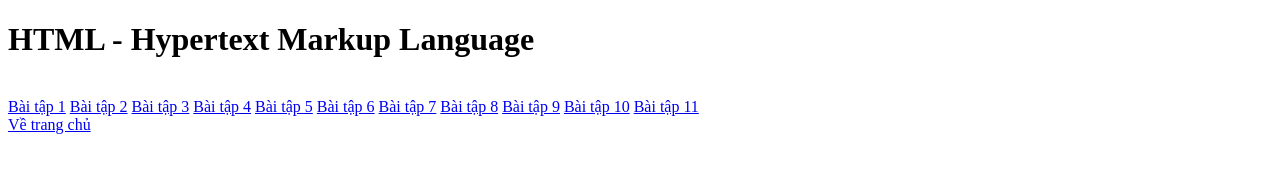
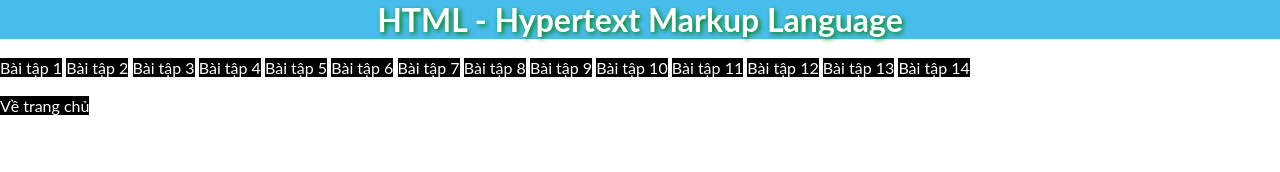
Before and after one commit to vuongthai1205/vuonthai1205, a plain HTML site: page web.html in a window 1280 px wide. Drawn offline with Linux system fonts and the light colour scheme.

Commit message:
Update web.html

```diff
--- a/web.html
+++ b/web.html
@@ -3,9 +3,16 @@
 <head>
 	<meta charset="utf-8">
 	<title>Ứng dụng web</title>
+	<link rel="stylesheet" type="text/css" href="CSS/style_web.css">
+	<style type="text/css">
+		h1{
+			text-shadow: 2px 2px 5px green;
+		}
+	</style>
 </head>
 <body>
-	<h1>HTML - Hypertext Markup Language</h1><br>
+	<h1 id="html">HTML - Hypertext Markup Language</h1><br>
+	<nav id="baitap">
 		<a href="chuong2/bt1.html">Bài tập 1</a>
 		<a href="chuong2/bt2.html">Bài tập 2</a>
 		<a href="chuong2/bt3.html">Bài tập 3</a>
@@ -17,6 +24,10 @@
 		<a href="chuong2/bt9.html">Bài tập 9</a>
 		<a href="chuong2/bt10.html">Bài tập 10</a>
 		<a href="chuong2/bt11.html">Bài tập 11</a>
-	<br><a href="index.html">Về trang chủ</a>
+		<a href="chuong2/bt12.html">Bài tập 12</a>
+		<a href="chuong2/bt13.html">Bài tập 13</a>
+		<a href="chuong2/bt14.html">Bài tập 14</a>
+	</nav>
+	<div id="trangchu"><br><a href="index.html">Về trang chủ</a></div>
 </body>
 </html>
```
Lines whose indentation alone changed are shown as unchanged.
